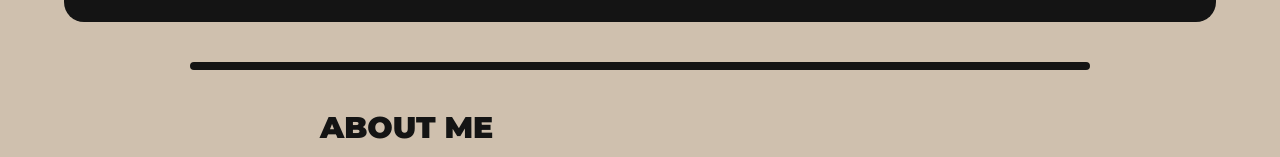
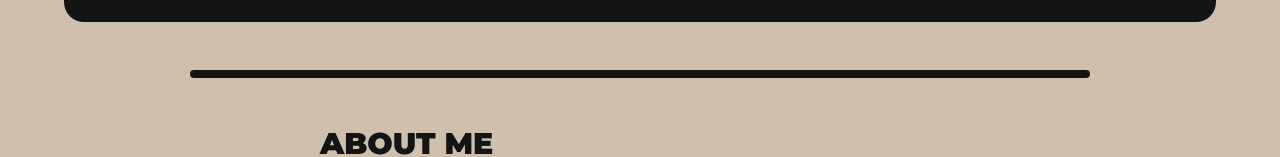
Before and after one commit to mathias56k/tsuhkna, a React (Vite) app: page / in a window 1280 px wide. Shown: the part 472-629 px from the top of the page. Built offline with nearby package versions, Linux system fonts and the light colour scheme.

Commit message:
Fixing scrollto feature

```diff
--- a/src/App.jsx
+++ b/src/App.jsx
@@ -10,7 +10,7 @@ function App() {
     <>
       <Navbar />
       <Hero />
-      <div className="flex items-center justify-center my-10"><hr className="border-4 rounded border-[#141414] w-[90%] max-w-[900px]" /></div>
+      <div className="flex items-center justify-center my-10 lg:my-12"><hr className="border-4 rounded border-[#141414] w-[90%] max-w-[900px]" /></div>
       <About />
       <Featured />
       <FAQ />
--- a/src/Footer.jsx
+++ b/src/Footer.jsx
@@ -6,7 +6,7 @@ import { GrYoutube } from "react-icons/gr";
 function Featured() {
     return (
       <div className="flex flex-col items-center justify-center w-full bg-[#141414] py-10 mt-12">
-        <div className="w-[70%] flex justify-center h-10 mb-8 btn btn-ghost">
+        <div className="flex justify-center h-10 mb-8 btn btn-ghost">
           <h2 className="font-BigBoy font-bold text-xl">LET'S CREATE SOMETHING</h2>
         </div>
         <div className='flex justify-around text-[#A5ADBB] w-[90%] max-w-[500px] h-10'>
--- a/src/Navbar.jsx
+++ b/src/Navbar.jsx
@@ -31,7 +31,6 @@ function Navbar() {
     scroller.scrollTo('aboutSection', {
       duration: 1500,
       smooth: true,
-      offset: -500,
     });
     if (isOpen == true) {
       setIsOpen(false)
@@ -42,7 +41,6 @@ function Navbar() {
     scroller.scrollTo('projectsSection', {
       duration: 1500,
       smooth: true,
-      offset: -200,
     });
     setIsOpen(false)
   };
```
